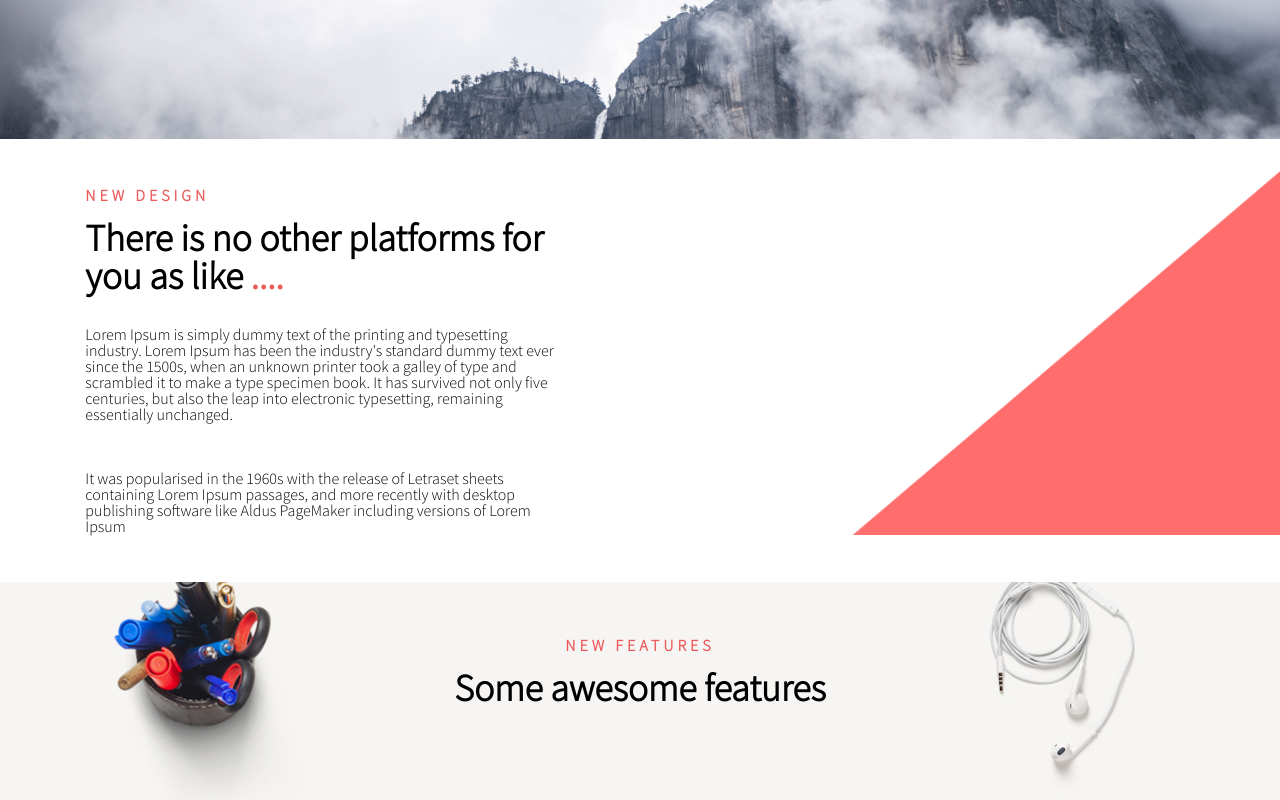
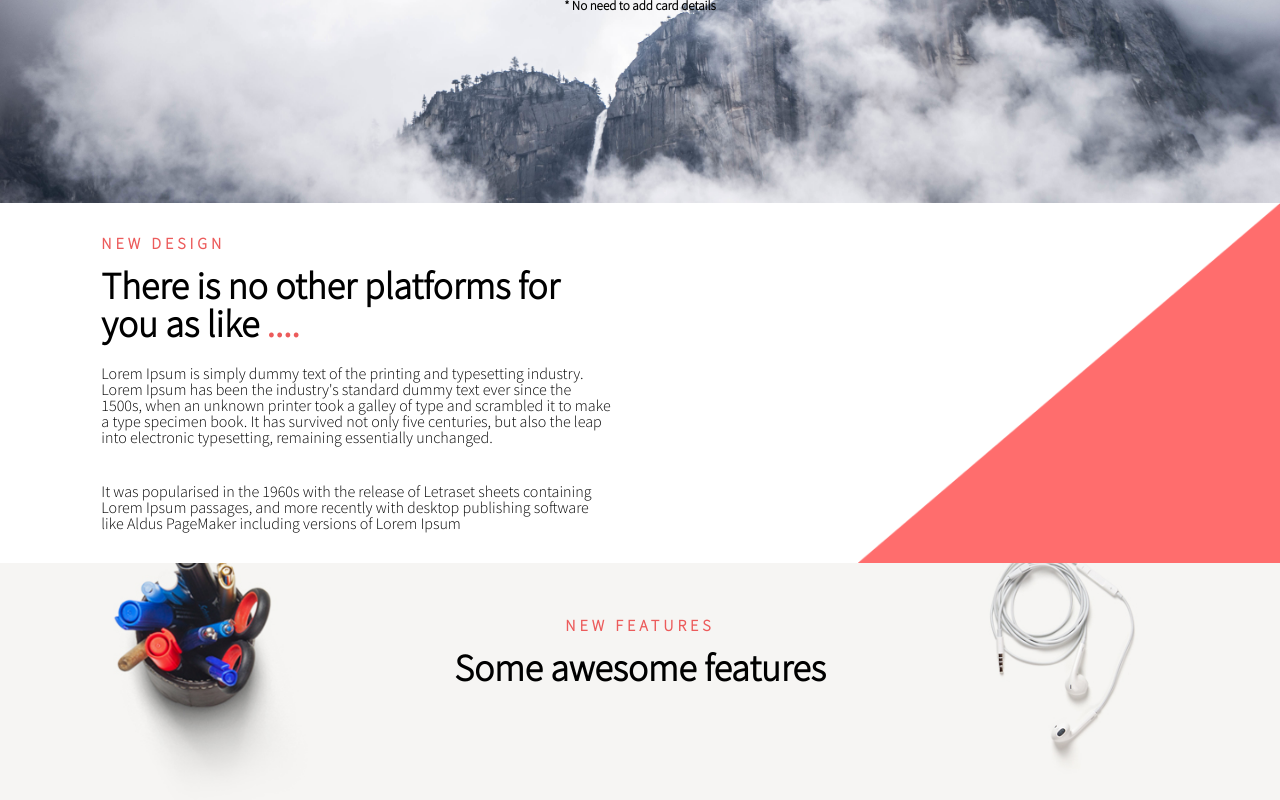
Before and after one commit to ehsanh06/dummy-marketing, a React (Create React App) app in the folder dummy-marketing/: page / in a window 1280 px wide. Shown: the part 460-1260 px from the top of the page. Built offline with nearby package versions, Linux system fonts and the light colour scheme.

Commit message:
refactored <feature> and <header> styling

```diff
--- a/dummy-marketing/src/component/App.css
+++ b/dummy-marketing/src/component/App.css
@@ -86,7 +86,7 @@ header.landing {
     background-image: url('/assets/images/header-photo.jpg');
     background-size: cover;
     text-align: center;
-    padding: 8em 0;
+    padding: 10em 0;
     display: grid;
     grid-template-rows: repeat(3, 1fr);
 }
@@ -125,11 +125,12 @@ header p {
 section.design div.container {
     display: grid;
     grid-template-columns: 2fr 1fr;
-    padding: 2em 0;
+    margin: 0;
 }
 section.design div.container div.text-container {
-    width: 55%;
+    padding: 1em;
     margin: 0 10% auto;
+    width: 60%;
 }
 
 section.design span {
@@ -141,15 +142,20 @@ section.design h2 {
 }
 
 section.design p {
-    padding: 2em 0;
+    padding: 1.4em 0;
 }
 section.design p:last-child {
     padding: 1em 0;
 }
 
-section.design div#accent-container > img {
+section.design div#accent-container {
+    background-image: url(/assets/images/decorationBox.png);
     display: block;
-    max-width: 100%;
+    width: 100%;
+    background-repeat: no-repeat;
+    background-position: right;
+    background-size: contain;
+    height: auto;
 }
 
 /*
--- a/dummy-marketing/src/component/Design.jsx
+++ b/dummy-marketing/src/component/Design.jsx
@@ -23,7 +23,7 @@ export default class Design extends Component {
                     </div>
 
                     <div id="accent-container">
-                        <img src="/assets/images/decorationBox.png" alt="Accent" />
+                    {/* Background image  */}
                     </div>
                 </div>
             </section>
```
